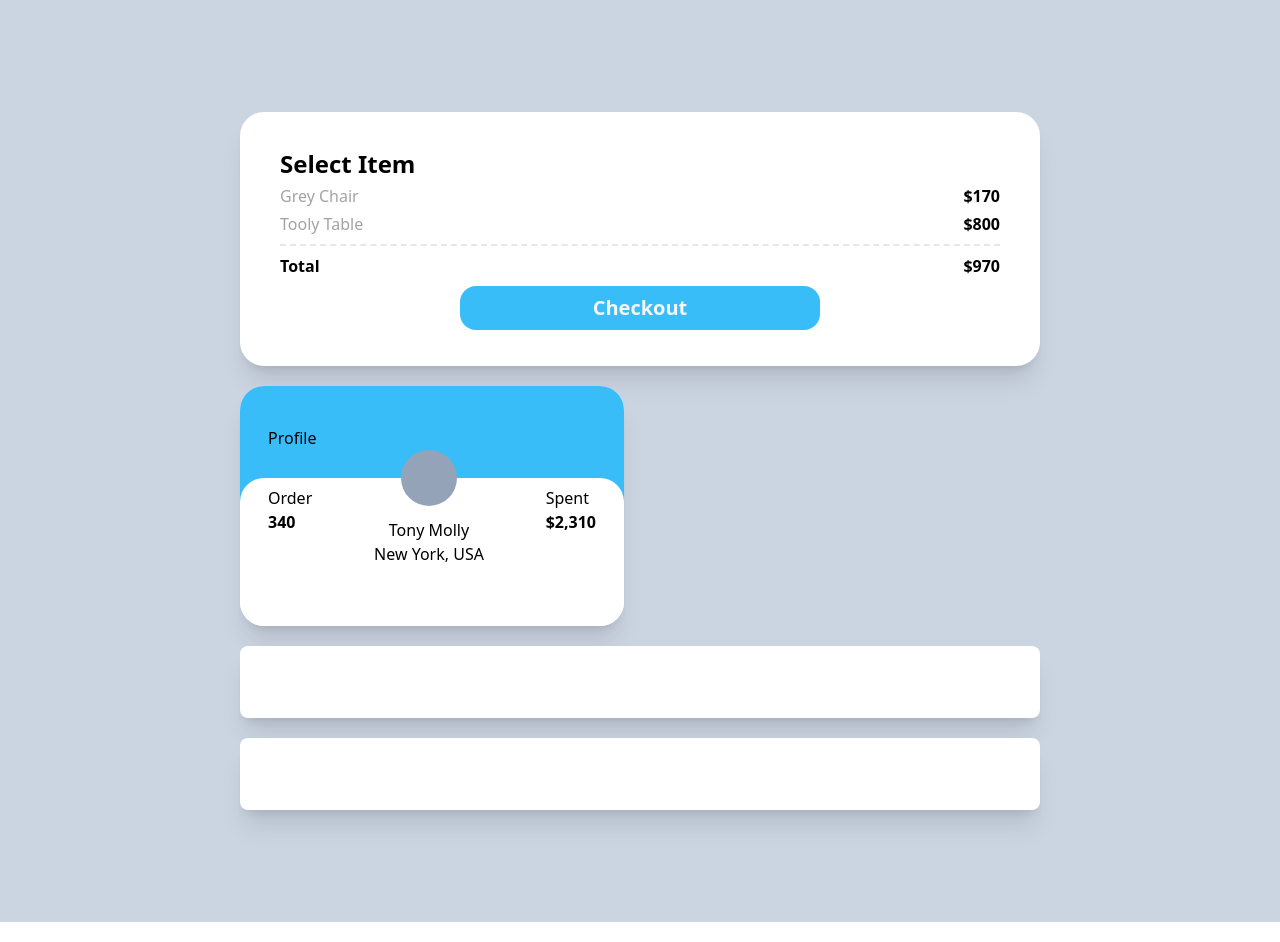
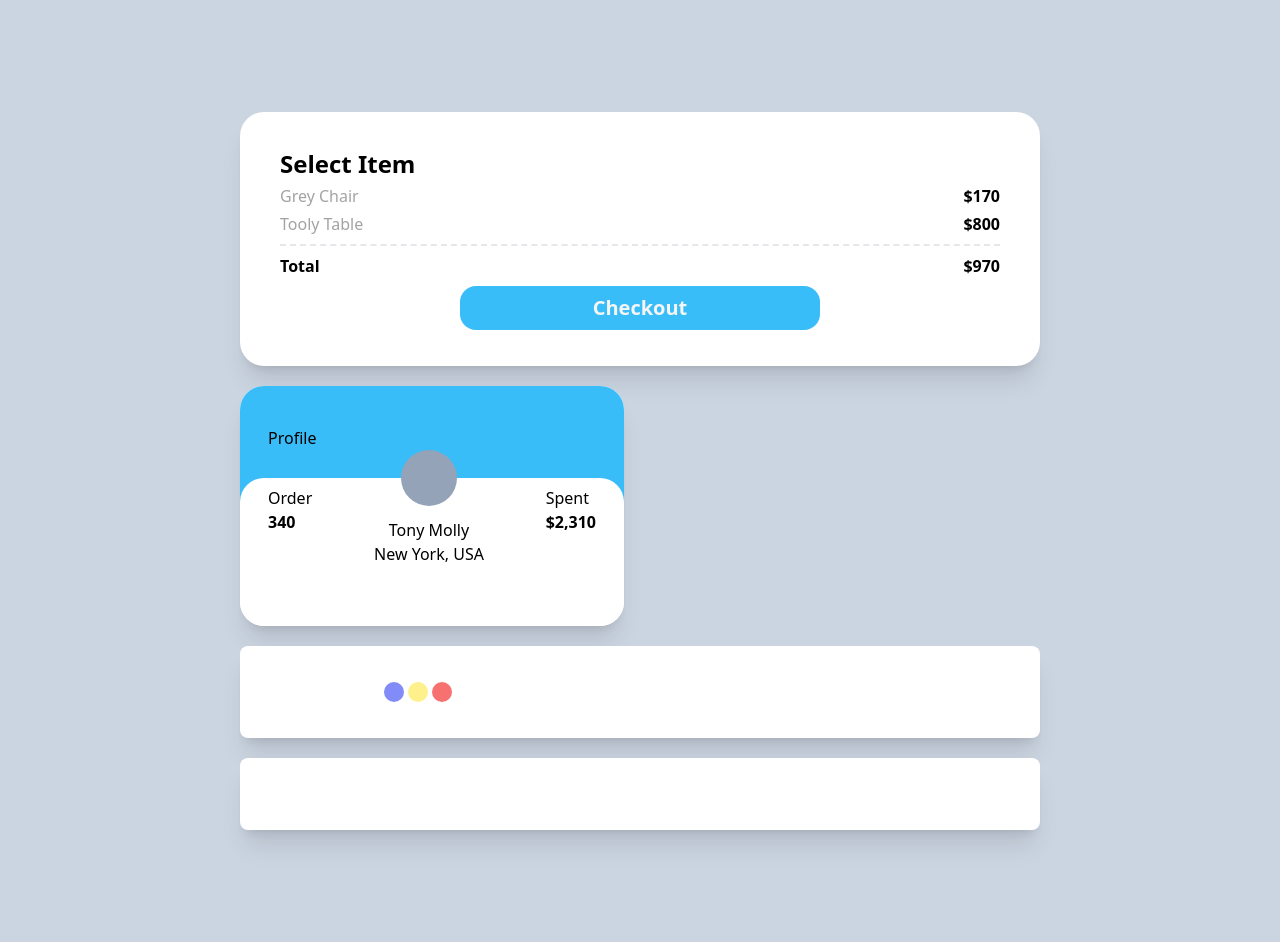
Before and after one commit to rnrudxo2872/market-c, a Next.js app: page / in a window 1280 px wide. Built offline with nearby package versions, Linux system fonts and the light colour scheme.

Commit message:
color button component 작성

```diff
--- /dev/null
+++ b/components/radioColor.tsx
@@ -0,0 +1,47 @@
+import { MouseEvent, useRef, useState } from "react";
+
+export default function RadioColor() {
+  const rootRef = useRef<HTMLDivElement>(null);
+  const [clickedColor, setClickedColor] = useState<string>("");
+  const clickHandler = (event: MouseEvent<HTMLButtonElement>) => {
+    const {
+      dataset: { color },
+    } = event.currentTarget;
+
+    if (color) {
+      setClickedColor(color);
+    }
+  };
+
+  if (clickedColor.length > 0) {
+    const children = rootRef.current
+      ?.children as HTMLCollectionOf<HTMLButtonElement>;
+    if (children) {
+      for (const element of children) {
+        element.dataset.color === clickedColor
+          ? element.classList.add("ring-2")
+          : element.classList.remove("ring-2");
+      }
+    }
+  }
+
+  return (
+    <div className="flex space-x-1" ref={rootRef}>
+      <button
+        data-color="indigo-400"
+        className="rounded-full w-5 h-5 bg-indigo-400 ring-indigo-400 ring-offset-1 transition"
+        onClick={clickHandler}
+      />
+      <button
+        data-color="yellow-400"
+        className="rounded-full w-5 h-5 bg-yellow-200 ring-yellow-400 ring-offset-1 transition"
+        onClick={clickHandler}
+      />
+      <button
+        data-color="red-400"
+        className="rounded-full w-5 h-5 bg-red-400 ring-red-400 ring-offset-1 transition"
+        onClick={clickHandler}
+      />
+    </div>
+  );
+}
--- a/pages/index.tsx
+++ b/pages/index.tsx
@@ -1,5 +1,6 @@
 import type { NextPage } from "next";
 import ClacResult from "../components/calcResult";
+import RadioColor from "../components/radioColor";
 import UserProfile from "../components/userProfile";
 
 //https://dribbble.com/shots/15996385-Ecommerce-elements/attachments/7835152?mode=media
@@ -8,7 +9,9 @@ const Home: NextPage = () => {
     <div className="bg-slate-300 py-28 px-60 flex flex-col space-y-5">
       <ClacResult />
       <UserProfile />
-      <div className="bg-white py-9 px-36 rounded-lg shadow-xl"></div>
+      <div className="bg-white py-9 px-36 rounded-lg shadow-xl">
+        <RadioColor />
+      </div>
       <div className="bg-white py-9 px-36 rounded-lg shadow-xl"></div>
     </div>
   );
--- a/tsconfig.json
+++ b/tsconfig.json
@@ -6,6 +6,7 @@
     "skipLibCheck": true,
     "strict": true,
     "forceConsistentCasingInFileNames": true,
+    "downlevelIteration": true,
     "noEmit": true,
     "esModuleInterop": true,
     "module": "esnext",
```
